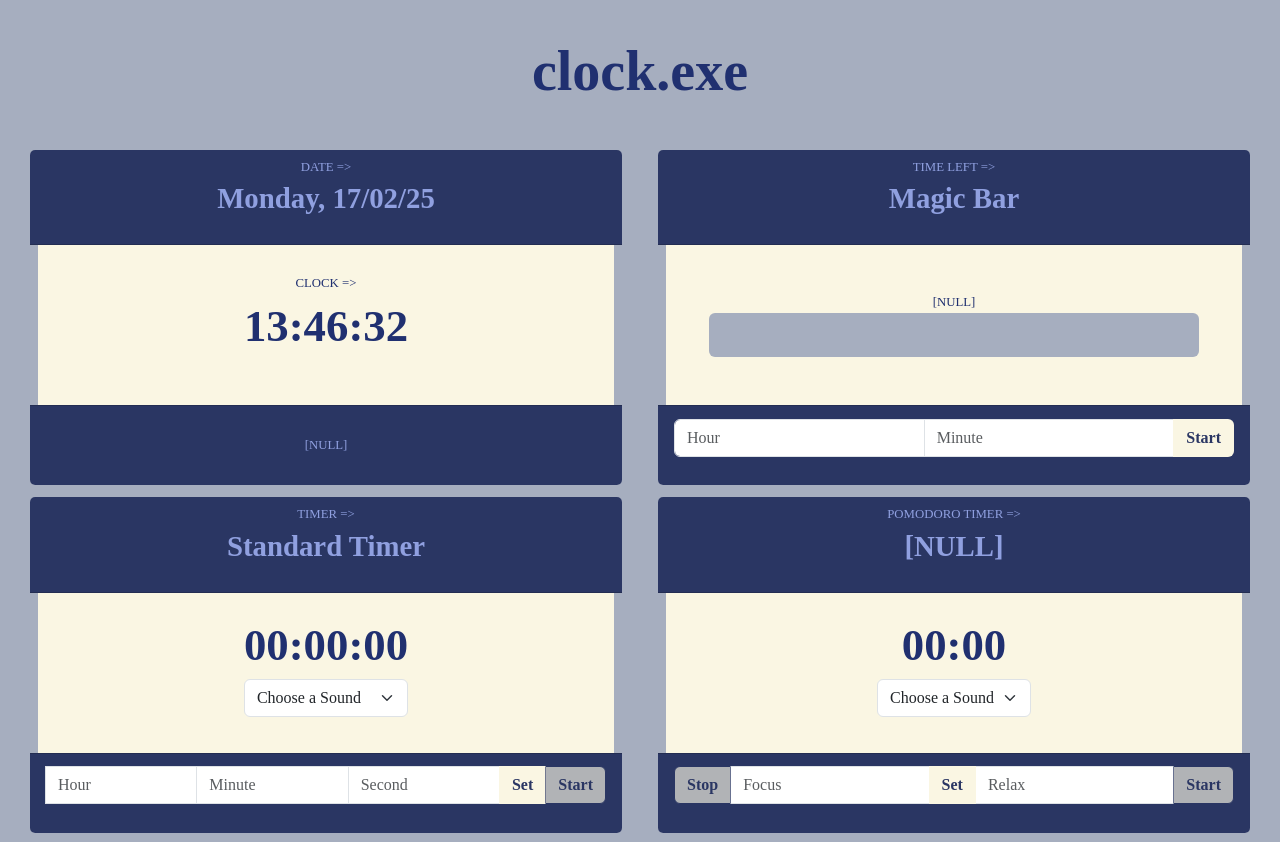
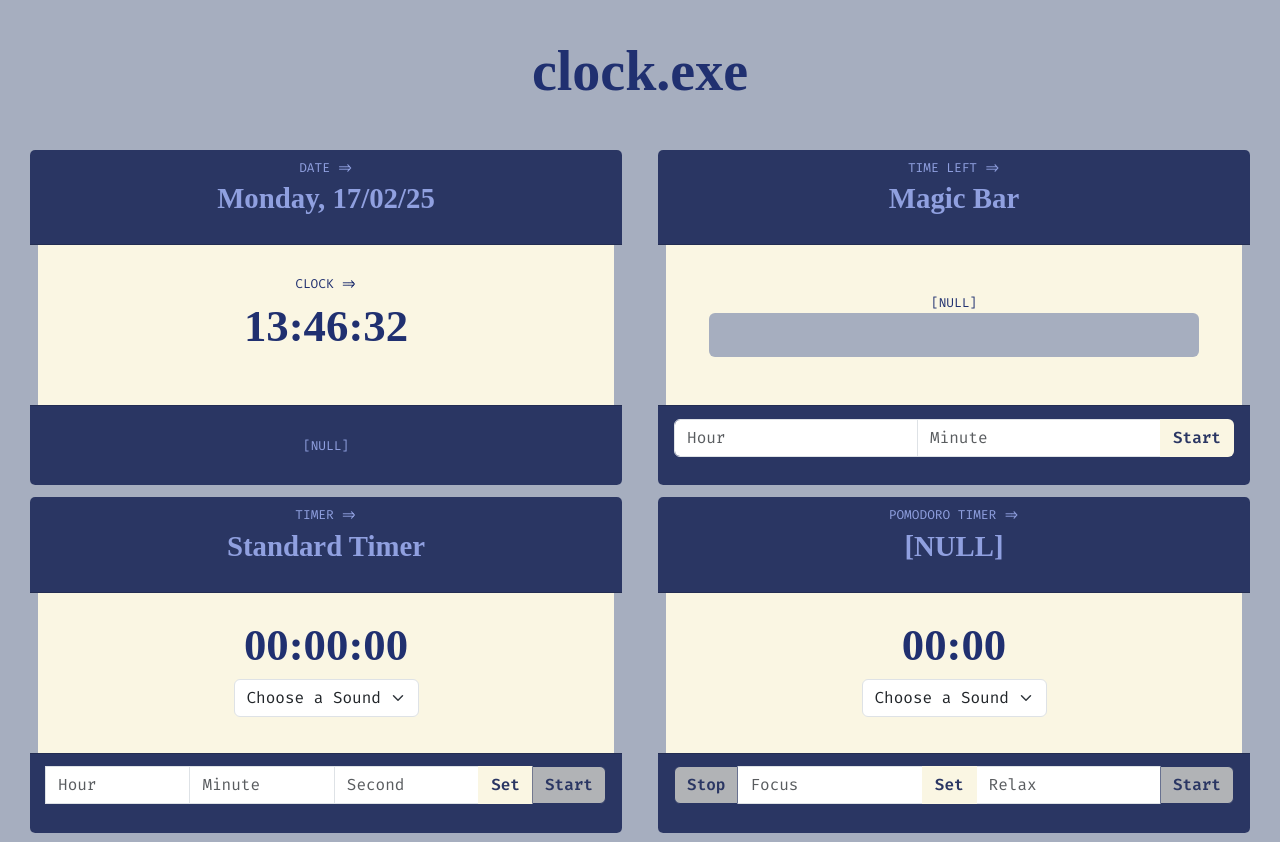
Before and after one commit to TizFox/ClockPazzo, a plain HTML site: page index.html in a window 1280 px wide. Shown: the top 842 px of the page. Drawn offline with nearby package versions, Linux system fonts and the light colour scheme; a web font is replaced by a local one.

Commit message:
Add files via upload

```diff
--- a/index.html
+++ b/index.html
@@ -17,6 +17,7 @@
 		<link rel="preconnect" href="https://fonts.googleapis.com">
 		<link rel="preconnect" href="https://fonts.gstatic.com" crossorigin>
 		<link href="https://fonts.googleapis.com/css2?family=Tsukimi+Rounded:wght@300;400;500;600;700&display=swap" rel="stylesheet">
+		<link href="https://fonts.googleapis.com/css2?family=Fira+Code:wght@300..700&display=swap" rel="stylesheet">
 
 		<!-- My Stuff -->
         <link rel="stylesheet" href="css/styles.css">
```
